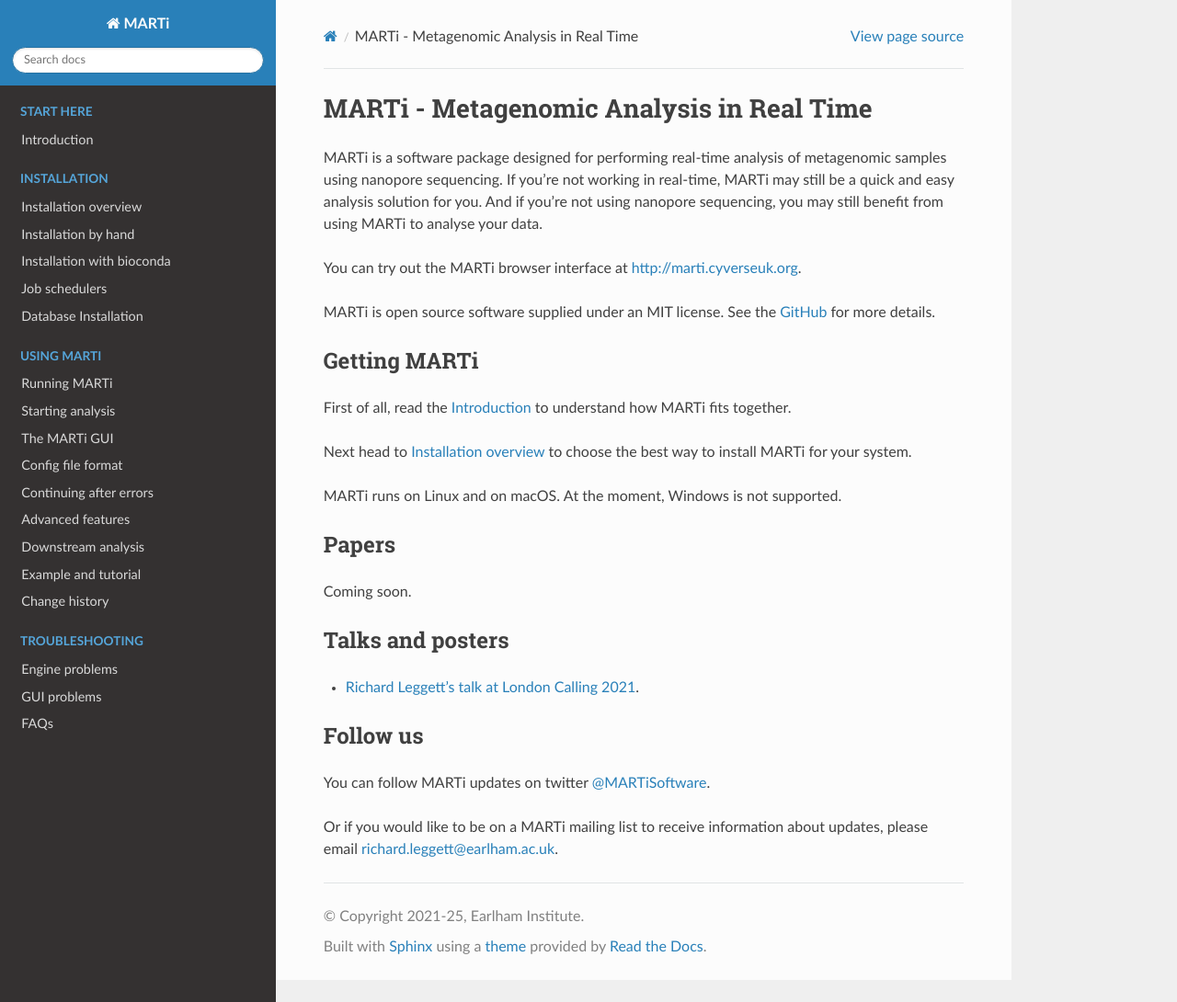
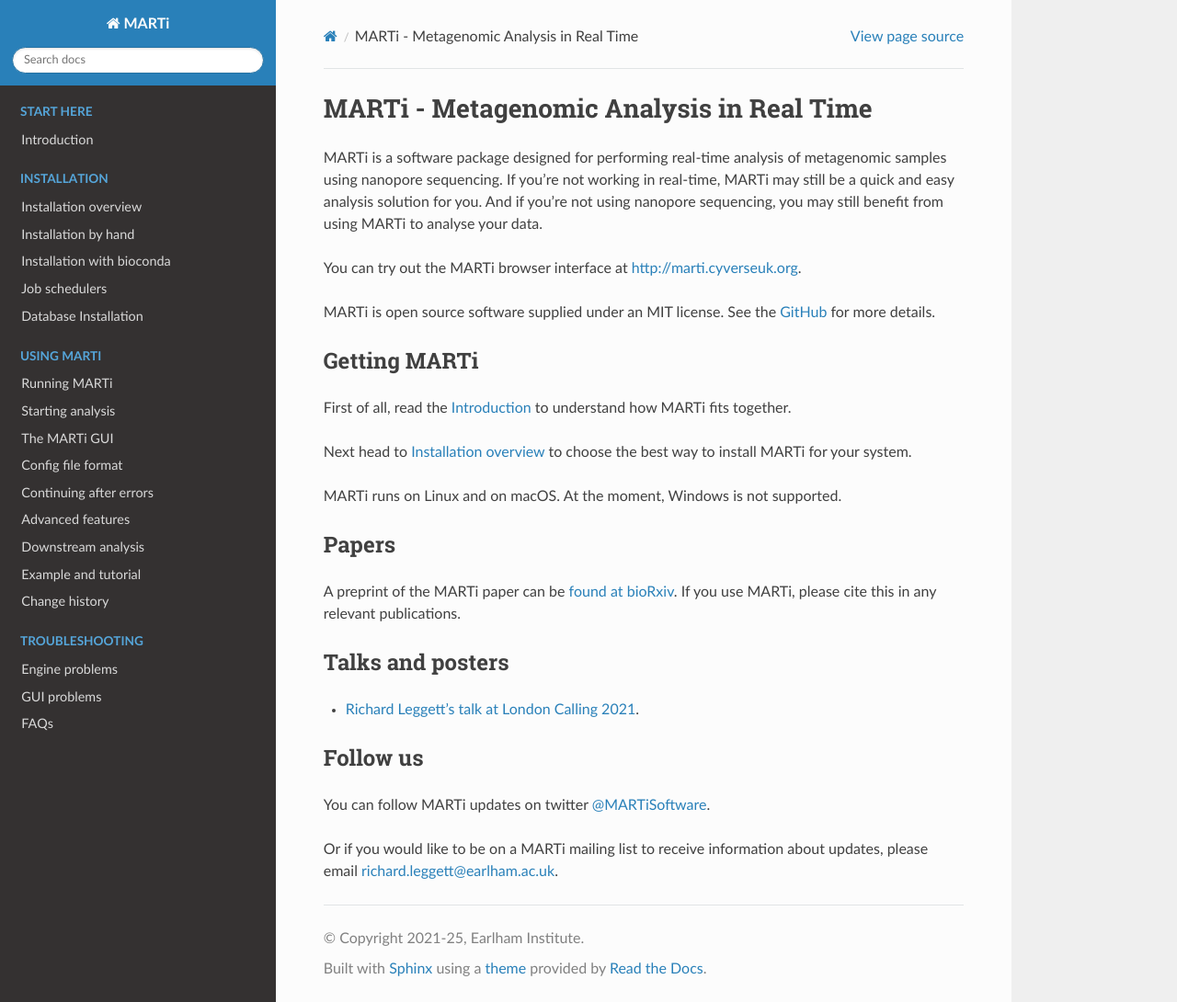
Before and after one commit to richardmleggett/MARTi, a Sphinx documentation site: the page built from docs/source/index.rst, in a window 1280 px wide and 1090 px high. Shown: the whole window at 92% size. Built offline with Sphinx 7.4.7 and the Read the Docs theme 3.1.0, drawn with Linux system fonts in a browser that asks for light colours; formulas are drawn with MathJax 3.

Commit message:
Added preprint

```diff
--- a/docs/source/index.rst
+++ b/docs/source/index.rst
@@ -19,7 +19,7 @@ MARTi runs on Linux and on macOS. At the moment, Windows is not supported.
 Papers
 ------
 
-Coming soon.
+A preprint of the MARTi paper can be `found at bioRxiv <https://www.biorxiv.org/content/10.1101/2025.02.14.638261v1>`_. If you use MARTi, please cite this in any relevant publications.
 
 Talks and posters
 -----------------
```
Also changed, not shown: README.md (+2 -0 lines), 1 other file.
